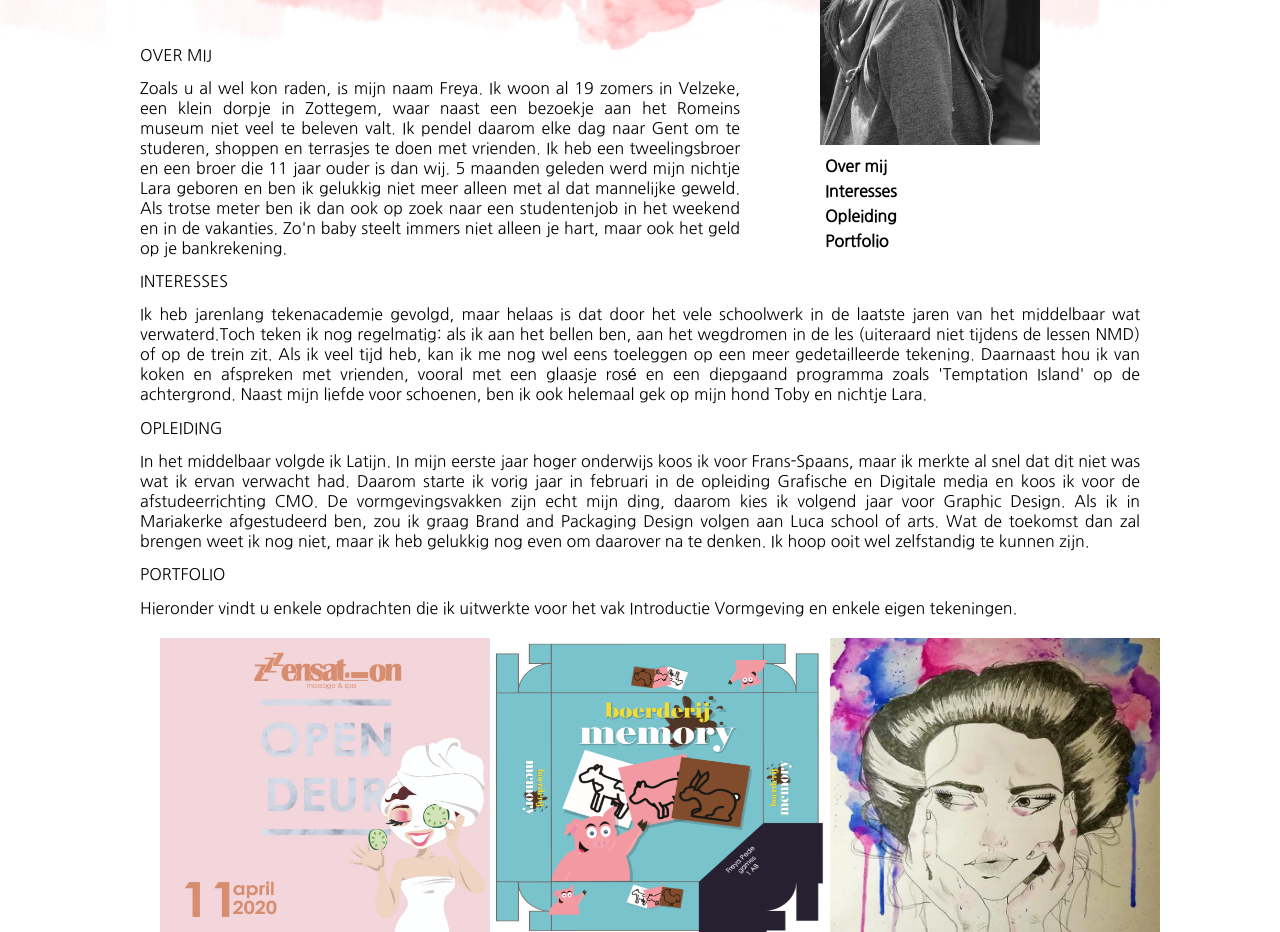
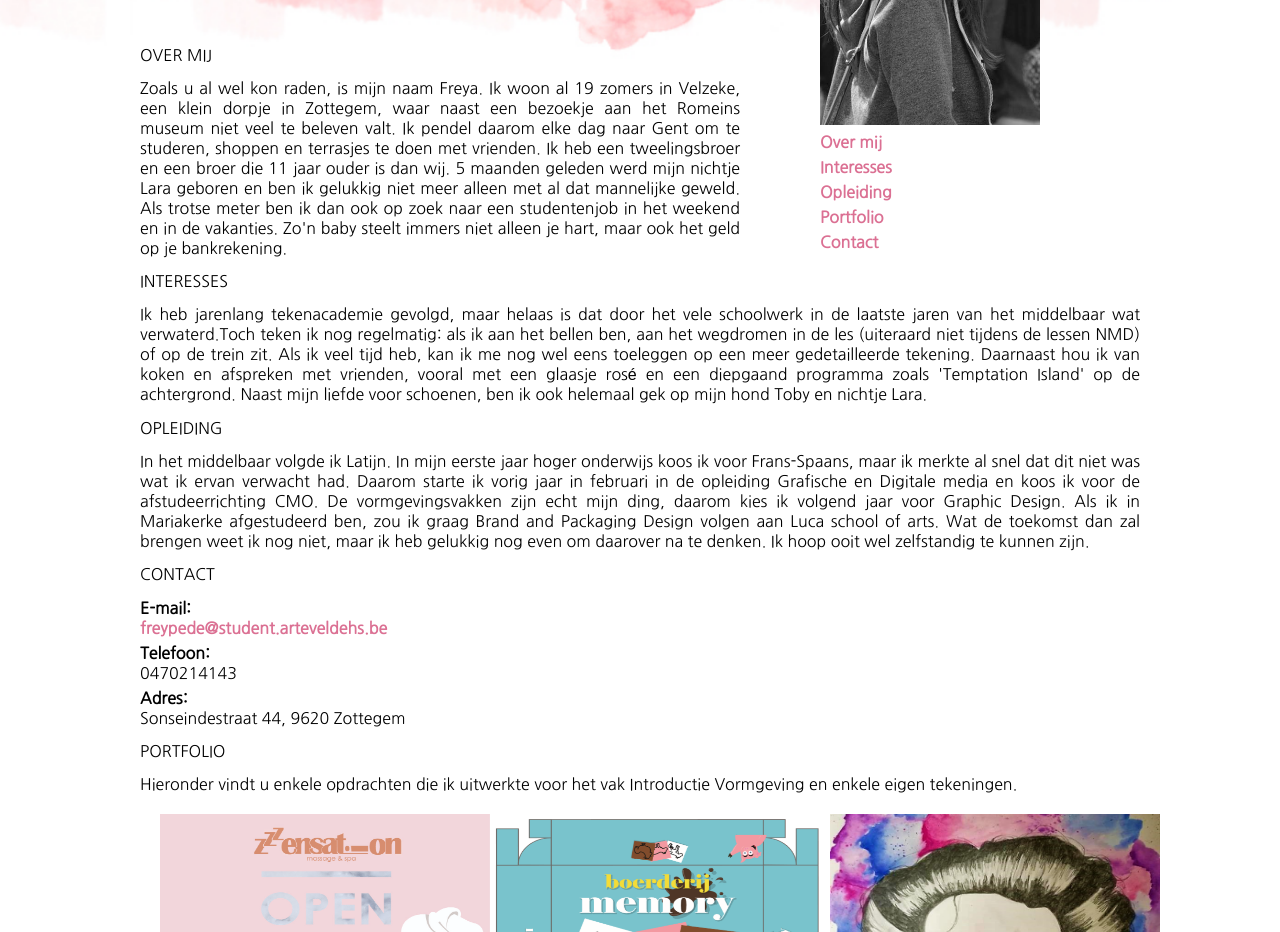
Before and after one commit to gdm-1718-freypede/1718-nmd1, a plain HTML site: page index.html in a window 1280 px wide. Shown: the part 183-1115 px from the top of the page. Drawn offline with Linux system fonts and the light colour scheme.

Commit message:
aanpassingen website

```diff
--- a/css/main.css
+++ b/css/main.css
@@ -21,27 +21,27 @@ p, li {
     color: black;
     margin: 5px 0px 0px 0px;
     list-style-type: none;
+
 }
 
-
 a:link {
-    color: black;
+    color: palevioletred;
     text-decoration: none;
     font-weight: bold;
 }
 
 a:visited {
-    color: deeppink;
+    color: black;
 }
 
 a:hover {
-    color: darkgrey;
+    color: darkgray;
 }
 
 .align-right {
     float: right;
     padding-right: 100px;
-    margin: -210px 0px 20px 20px;
+    margin: -230px 0px 20px 20px;
  }
 
 img {
@@ -65,10 +65,12 @@ body {
 }
 
 .navigatie {
-    padding: 5px;
-    border:2px;
     position:absolute;
-    margin: 110px 1000px 0px 640px;
+    margin: 95px 1000px 0px 640px;
+    align-content: center;
+    font-size: 12px;
+    padding: -2px;
+
    }
 
 .paragraaf1 {
@@ -88,5 +90,5 @@ body {
 
 img.foto {
     width: 33%;
-    height: 150%;
+    height: 140%;
 }
--- a/index.html
+++ b/index.html
@@ -13,12 +13,12 @@
 <h1>Freya Pede</h1>
 <img src="images/Freya.jpg" alt="" title="Freya" class="align-right">
         <div class="navigatie">
-        <nav>
-            <ul>
+        <nav>            <ul>
             <li><a href="#Over mij">Over mij</a></li>
             <li><a href="#Interesses">Interesses</a></li>
             <li><a href="#Opleiding">Opleiding</a></li>
             <li><a href="#Portfolio">Portfolio</a></li>
+            <li><a href="#Contact">Contact</a></li>
             </ul>
         </nav>
         </div>
@@ -40,6 +40,10 @@
     Daarom starte ik vorig jaar in februari in de opleiding Grafische en Digitale media en koos ik voor de afstudeerrichting CMO. De vormgevingsvakken zijn echt mijn ding, daarom kies ik volgend jaar voor Graphic Design.
     Als ik in Mariakerke afgestudeerd ben, zou ik graag Brand and Packaging Design volgen aan Luca school of arts. Wat de toekomst dan zal brengen weet ik nog niet, maar ik heb gelukkig nog even om daarover na te denken. Ik hoop ooit wel zelfstandig te kunnen zijn.
     </p>
+    <h2 id="Contact">CONTACT</h2>
+    <p><strong>E-mail:</strong> <br> <a href= "mailto:freypede@student.arteveldehs.be">freypede@student.arteveldehs.be</a></p>
+    <p><strong>Telefoon:</strong> <br> 0470214143 </p>
+    <p><strong>Adres:</strong> <br> Sonseindestraat 44, 9620 Zottegem</p>
     <h2 id="Portfolio">PORTFOLIO</h2>
     <p>Hieronder vindt u enkele opdrachten die ik uitwerkte voor het vak Introductie Vormgeving en enkele eigen tekeningen.</p>
 
```
